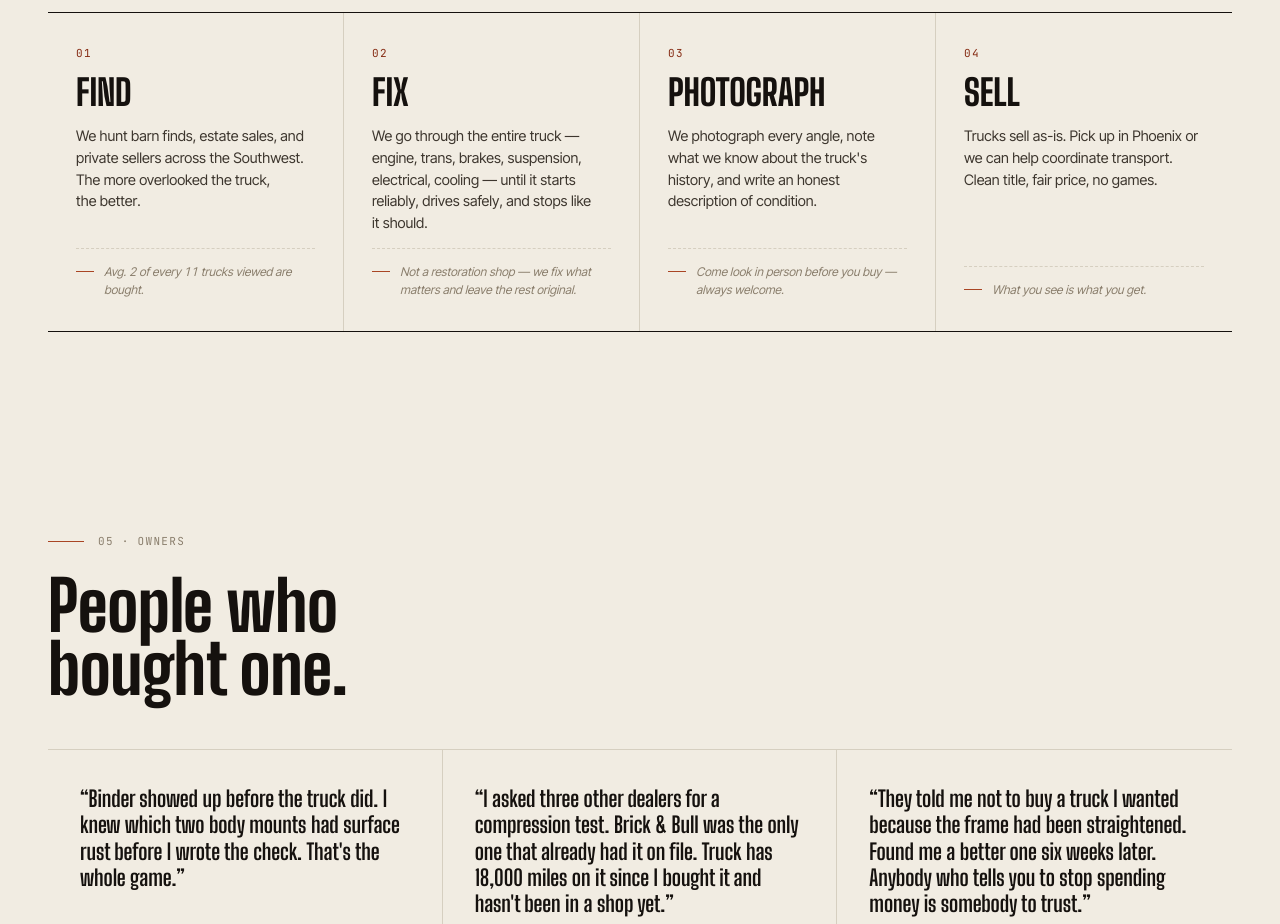
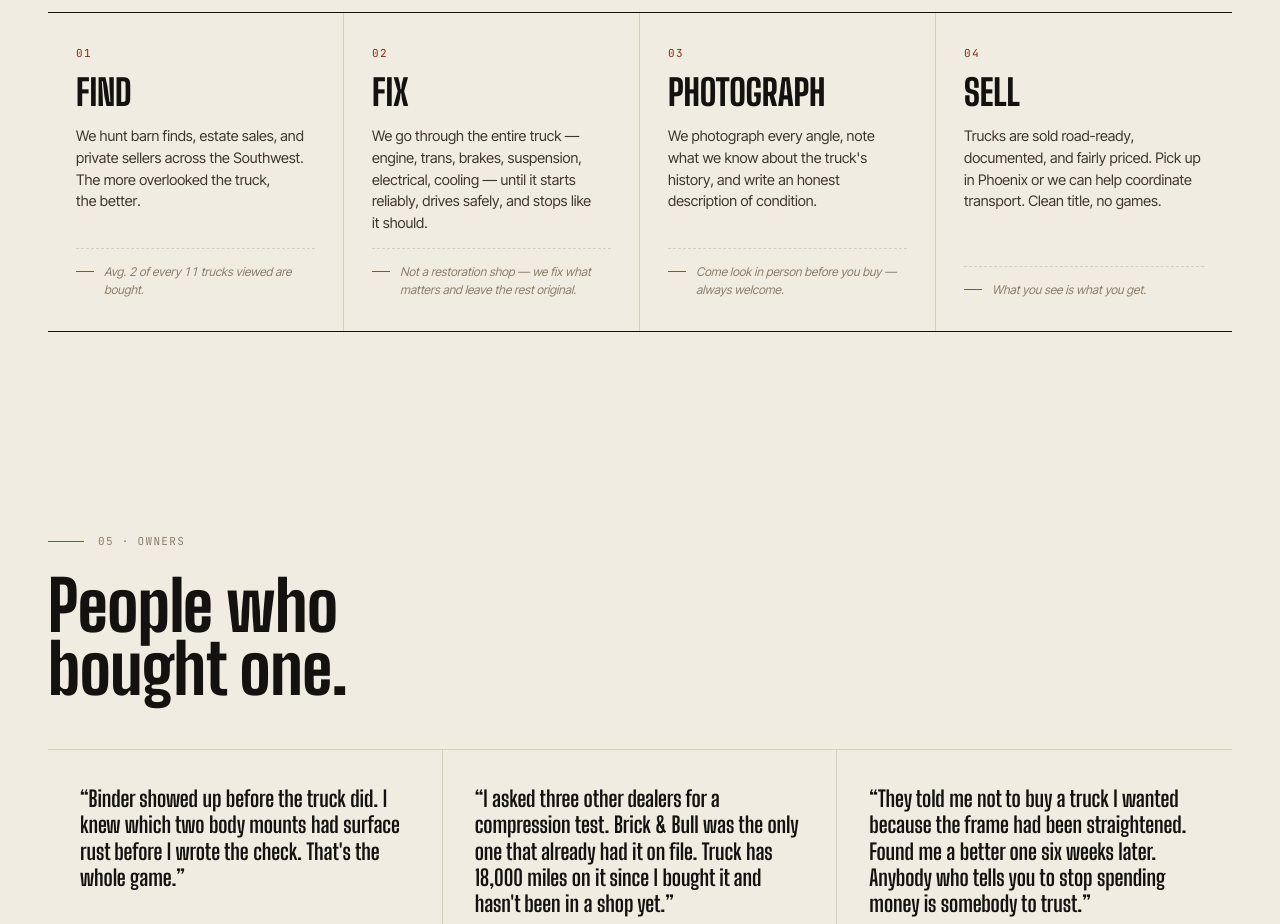
Before and after one commit to domo018-dm/brick-and-bull, a Next.js app: page / in a window 1280 px wide. Shown: the part 2960-3884 px from the top of the page. Built offline with nearby package versions, Linux system fonts and the light colour scheme; no server answers; the database is empty.

Commit message:
content: reframe sell step — road-ready not as-is
Co-Authored-By: Claude Sonnet 4.6 <noreply@anthropic.com>

```diff
--- a/components/Process.tsx
+++ b/components/Process.tsx
@@ -20,7 +20,7 @@ const STEPS = [
   {
     n: '04',
     t: 'SELL',
-    body: 'Trucks sell as-is. Pick up in Phoenix or we can help coordinate transport. Clean title, fair price, no games.',
+    body: 'Trucks are sold road-ready, documented, and fairly priced. Pick up in Phoenix or we can help coordinate transport. Clean title, no games.',
     proof: 'What you see is what you get.',
   },
 ]
```
